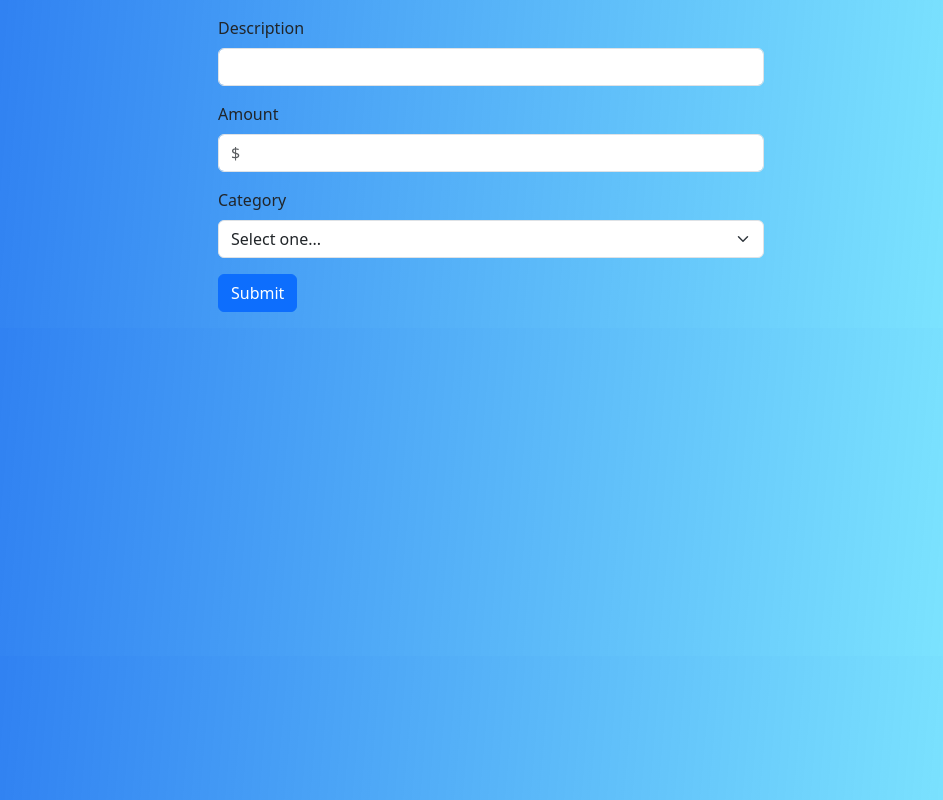
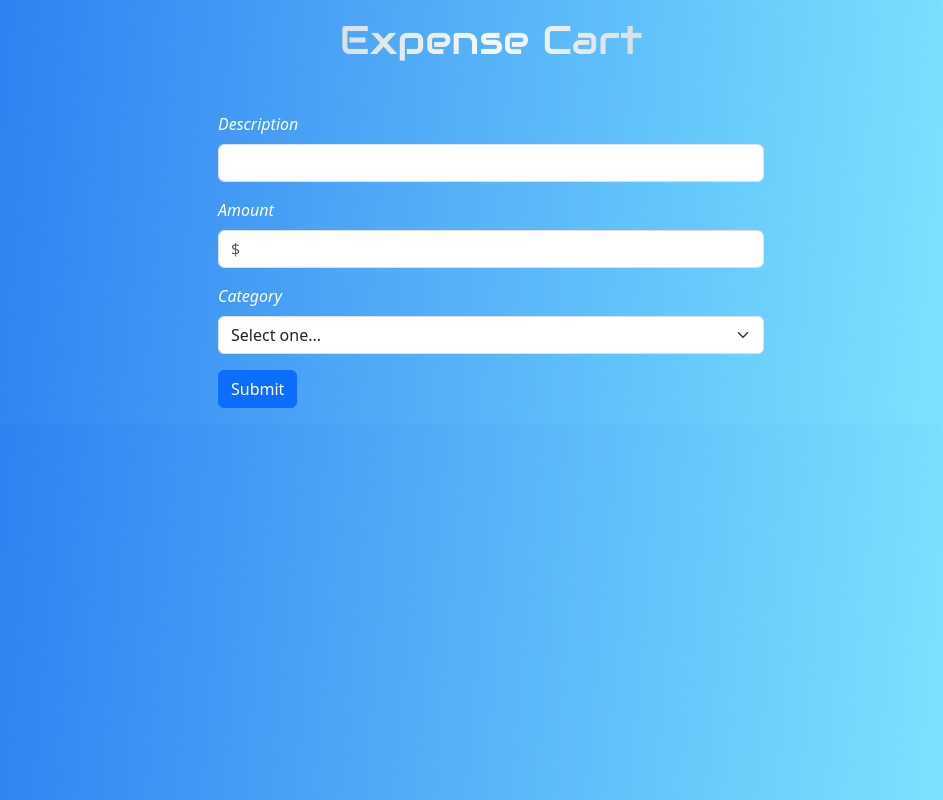
Before and after one commit to Askar1199/Expense_Tracker, a React (Vite) app: page / in a window 1280 px wide. Shown: the whole page, without its empty margins (149-1092 px from the left). Built offline with nearby package versions, Linux system fonts and the light colour scheme.

Commit message:
add styles to fonts

```diff
--- a/src/App.tsx
+++ b/src/App.tsx
@@ -1,7 +1,7 @@
-import { useMemo, useState } from 'react'
+import { useMemo, useState } from "react";
 import "./App.css";
 import ExpenseForm from "./components/expenseForm";
-import TableFilter from './components/tableFilter';
+import TableFilter from "./components/tableFilter";
 
 interface datas {
   description: string;
--- a/src/components/expenseForm/expenseForm.tsx
+++ b/src/components/expenseForm/expenseForm.tsx
@@ -4,7 +4,6 @@ import Form from "react-bootstrap/Form";
 import "../styleComp.css";
 import Formcontainer from "../formcontainer";
 import { useForm, SubmitHandler } from "react-hook-form";
-
 
 interface datas {
   description: string;
@@ -16,7 +15,7 @@ interface FormComponentProps {
   onSubmit: (data: datas) => void;
 }
 
-const expenseForm: React.FC<FormComponentProps> = ({onSubmit}) => {
+const expenseForm: React.FC<FormComponentProps> = ({ onSubmit }) => {
   const {
     register,
     handleSubmit,
@@ -32,9 +31,10 @@ const expenseForm: React.FC<FormComponentProps> = ({onSubmit}) => {
   return (
     <>
       <Formcontainer>
+        <h1 className="textH mb-5  text-center">Expense Cart</h1>
         <Form onSubmit={handleSubmit(handleForm)} action="">
           <Form.Group className="mb-3" controlId="formBasicEmail">
-            <Form.Label>Description</Form.Label>
+            <Form.Label className="textM">Description</Form.Label>
             <Form.Control
               type="text"
               placeholder=""
@@ -57,17 +57,17 @@ const expenseForm: React.FC<FormComponentProps> = ({onSubmit}) => {
           </Form.Group>
 
           <Form.Group className="mb-3" controlId="formBasicPassword">
-            <Form.Label>Amount</Form.Label>
+            <Form.Label className="textM">Amount</Form.Label>
             <Form.Control
               type="number"
               placeholder="$"
-              {...register("amount", { required: true})}
+              {...register("amount", { required: true })}
             />
             {errors.amount && <p className="text-danger">Amount is required</p>}
           </Form.Group>
 
           <Form.Group className="mb-3">
-            <Form.Label>Category</Form.Label>
+            <Form.Label className="textM">Category</Form.Label>
             <Form.Select {...register("category", { required: true })}>
               <option hidden value="">
                 Select one...
--- a/src/components/styleComp.css
+++ b/src/components/styleComp.css
@@ -1,4 +1,23 @@
+@import url("https://fonts.googleapis.com/css2?family=Audiowide&display=swap");
+.textM {
+  color: #fff;
+  font-style: oblique;
+}
+.textH {
+  font-family: "Audiowide", sans-serif;
+  background: #f6f8f9;
+  background: radial-gradient(
+    circle farthest-corner at center center,
+    #f6f8f9 0%,
+    #e5ebee 30%,
+    #d7dee3 60%,
+    #f5f7f9 100%
+  );
+  -webkit-background-clip: text;
+  -webkit-text-fill-color: transparent;
+  background-clip: text;
+}
 /* tableFilter */
-.btnDelete{
-    border: 1px solid red;
+.btnDelete {
+  border: 1px solid red;
 }
--- a/src/components/tableFilter/tableFilter.tsx
+++ b/src/components/tableFilter/tableFilter.tsx
@@ -30,14 +30,16 @@ const tableFilter = ({ value, onDelete, categories }: tabledata) => {
       {value.length > 0 && (
         <Formcontainer>
           <Form.Group className="mb-3">
-            <Form.Label>Disabled select menu</Form.Label>
+            <Form.Label className="textM">Select the category</Form.Label>
             <Form.Select
               value={selectedCategory}
               onChange={(e) => setSelectedCategory(e.target.value)}
             >
               <option value="all">All</option>
-              {categories.map((key,ind) => (
-                <option key={ind} value={key}>{key}</option>
+              {categories.map((key, ind) => (
+                <option key={ind} value={key}>
+                  {key}
+                </option>
               ))}
             </Form.Select>
           </Form.Group>
```
Lines whose indentation alone changed are shown as unchanged.
